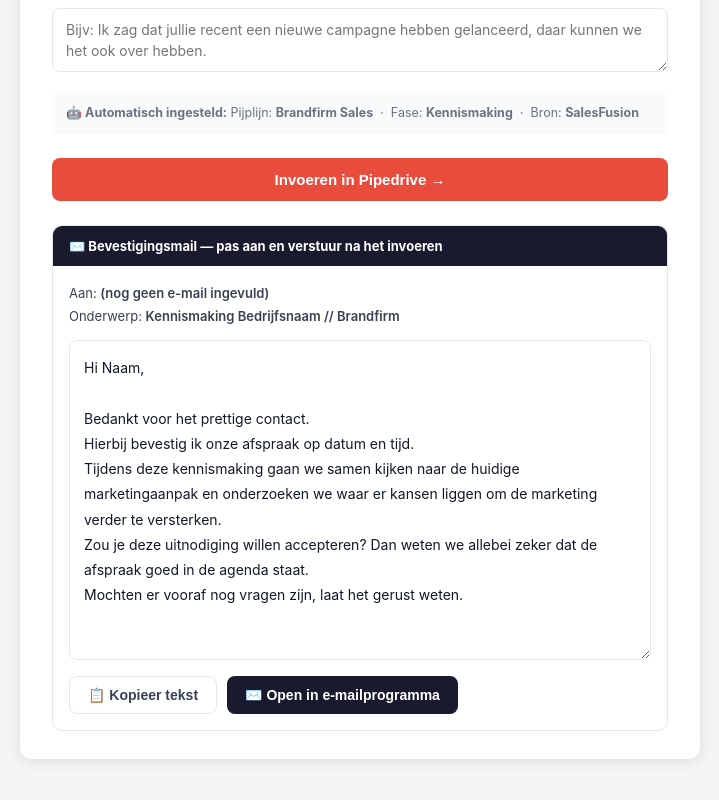
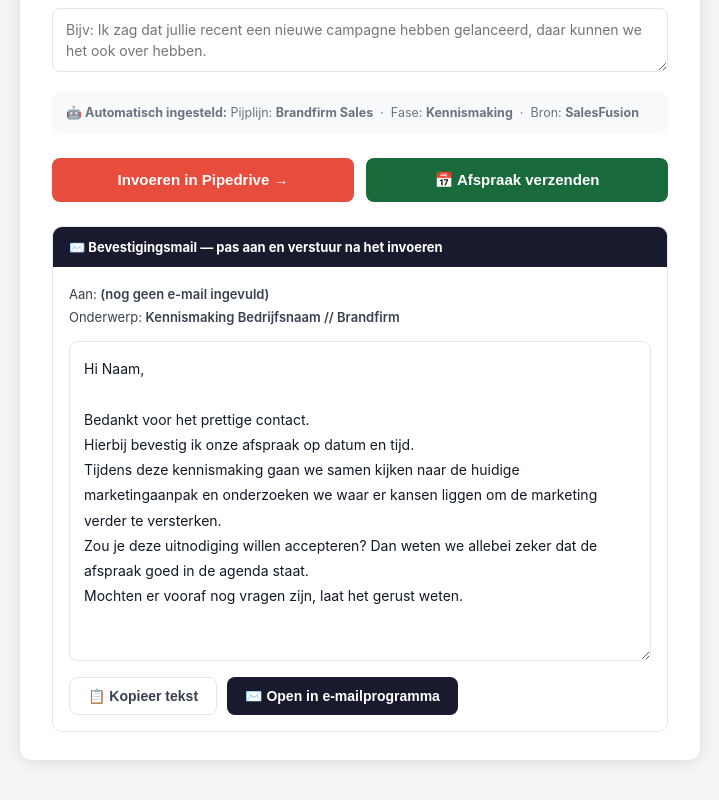
Before and after one commit to semockerse/Brandfirm-pipdrive, a plain HTML site: page index.html in a window 1280 px wide. Shown: the part 1614-2414 px from the top of the page, without its empty margins (280-999 px from the left). Drawn offline with Linux system fonts and the light colour scheme.

Commit message:
Update index.html

```diff
--- a/index.html
+++ b/index.html
@@ -174,6 +174,11 @@
       transition: background 0.15s;
     }
     .btn-secondary:hover { background: #f9fafb; }
+
+    .btn-agenda {
+      background: #1a6b3c;
+    }
+    .btn-agenda:hover { background: #145530; }
 
     .btn-mail {
       padding: 10px 18px;
@@ -400,7 +405,10 @@
       Bron: <strong>SalesFusion</strong>
     </div>
 
-    <button class="btn" id="submitBtn" onclick="doSubmit()">Invoeren in Pipedrive →</button>
+    <div style="display:grid;grid-template-columns:1fr 1fr;gap:12px;margin-top:6px;">
+      <button class="btn" id="submitBtn" onclick="doSubmit()">Invoeren in Pipedrive →</button>
+      <button class="btn btn-agenda" id="agendaBtn" onclick="openGoogleAgenda()">📅 Afspraak verzenden</button>
+    </div>
     <div class="status" id="status"></div>
 
     <!-- EMAIL PANEL — altijd zichtbaar, live preview -->
@@ -698,6 +706,52 @@ Mochten er vooraf nog vragen zijn, laat het gerust weten.`;
     btn.disabled = false;
   }
 
+  // ── Google Agenda afspraak ────────────────────────────────────────
+  function openGoogleAgenda() {
+    const voornaam  = document.getElementById('voornaam').value.trim();
+    const achternaam= document.getElementById('achternaam').value.trim();
+    const bedrijf   = document.getElementById('bedrijf').value.trim();
+    const email     = document.getElementById('email').value.trim();
+    const datum     = document.getElementById('datum').value;
+    const tijd      = document.getElementById('tijd').value || '10:00';
+    const duur      = parseInt(document.getElementById('duur').value) || 60;
+    const owner     = getCurrentOwner();
+
+    if (!datum) {
+      alert('Vul eerst een datum in.');
+      return;
+    }
+
+    const volledigeNaam = [voornaam, achternaam].filter(Boolean).join(' ') || 'Prospect';
+
+    // Start en eindtijd berekenen
+    const [uur, min] = tijd.split(':').map(Number);
+    const start = new Date(datum + 'T' + tijd + ':00');
+    const eind  = new Date(start.getTime() + duur * 60000);
+
+    function toGcalDate(d) {
+      return d.getFullYear()
+        + String(d.getMonth()+1).padStart(2,'0')
+        + String(d.getDate()).padStart(2,'0')
+        + 'T'
+        + String(d.getHours()).padStart(2,'0')
+        + String(d.getMinutes()).padStart(2,'0')
+        + '00';
+    }
+
+    const titel       = `Kennismaking ${bedrijf} // Brandfirm`;
+    const beschrijving= `Kennismaking met ${volledigeNaam} van ${bedrijf}.\nIngepland via Salesfusion voor ${owner.name}.`;
+    const gasten      = [email, owner.name.toLowerCase().replace(/ /g,'') + '@brandfirm.nl'].filter(Boolean);
+
+    const url = 'https://calendar.google.com/calendar/render?action=TEMPLATE'
+      + '&text='    + encodeURIComponent(titel)
+      + '&dates='   + toGcalDate(start) + '/' + toGcalDate(eind)
+      + '&details=' + encodeURIComponent(beschrijving)
+      + (email ? '&add=' + encodeURIComponent(email) : '');
+
+    window.open(url, '_blank');
+  }
+
   // ── Live email preview ────────────────────────────────────────────
   function updateEmailPreview() {
     const voornaam = document.getElementById('voornaam').value.trim() || 'Naam';
```
